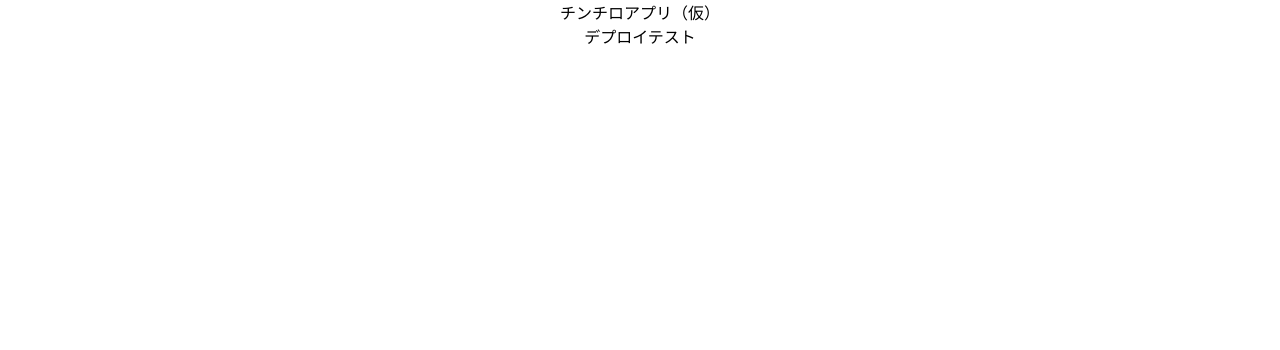
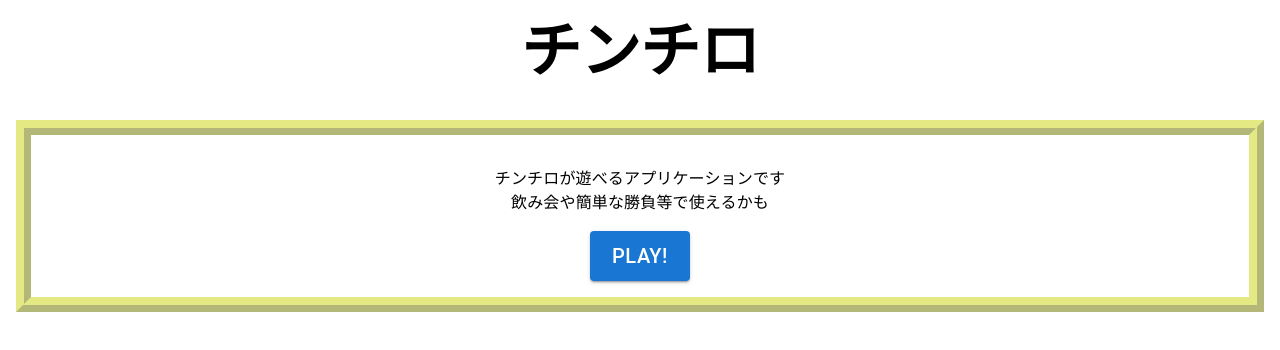
Before and after one commit to yukinanonext/tintiro, a React (Create React App) app: page / in a window 1280 px wide. Shown: the top 350 px of the page. Built offline with nearby package versions, Linux system fonts and the light colour scheme.

Commit message:
Homeコンポーネント追加

```diff
--- a/package.json
+++ b/package.json
@@ -4,6 +4,9 @@
   "homepage": "https://yukinanonext.github.io/tintiro/",
   "private": true,
   "dependencies": {
+    "@emotion/react": "^11.10.6",
+    "@emotion/styled": "^11.10.6",
+    "@mui/material": "^5.11.11",
     "@testing-library/jest-dom": "^5.16.5",
     "@testing-library/react": "^13.4.0",
     "@testing-library/user-event": "^13.5.0",
@@ -14,6 +17,7 @@
     "git": "^0.1.5",
     "react": "^18.2.0",
     "react-dom": "^18.2.0",
+    "react-router-dom": "^6.8.2",
     "react-scripts": "5.0.1",
     "typescript": "^4.9.5",
     "web-vitals": "^2.1.4"
--- a/src/App.tsx
+++ b/src/App.tsx
@@ -1,11 +1,11 @@
 import React from "react";
 import "./App.css";
+import { Home } from "./pages/Home";
 
 function App() {
   return (
     <div className="App">
-      <div>チンチロアプリ（仮）</div>
-      <div>デプロイテスト</div>
+      <Home />
     </div>
   );
 }
--- /dev/null
+++ b/src/pages/Home.tsx
@@ -0,0 +1,36 @@
+import { Box, Button, Typography } from "@mui/material";
+import { width } from "@mui/system";
+
+export const Home = () => {
+  return (
+    <div>
+      <Typography
+        variant="h2"
+        sx={{
+          p: 2,
+          fontWeight: "bold",
+        }}
+      >
+        チンチロ
+      </Typography>
+      <Box sx={{ p: 2, m: 2, border: "4mm ridge rgba(211, 220, 50, .6)" }}>
+        <Typography
+          variant="body1"
+          sx={{
+            p: 2,
+          }}
+        >
+          チンチロが遊べるアプリケーションです
+          <br />
+          飲み会や簡単な勝負等で使えるかも
+        </Typography>
+        <Button
+          variant="contained"
+          sx={{ width: 100, height: 50, fontSize: "20px" }}
+        >
+          Play!
+        </Button>
+      </Box>
+    </div>
+  );
+};
```
Also changed, not shown: src/logo.svg (deleted), 1 other file (tests, documents, lock files or other folders).
